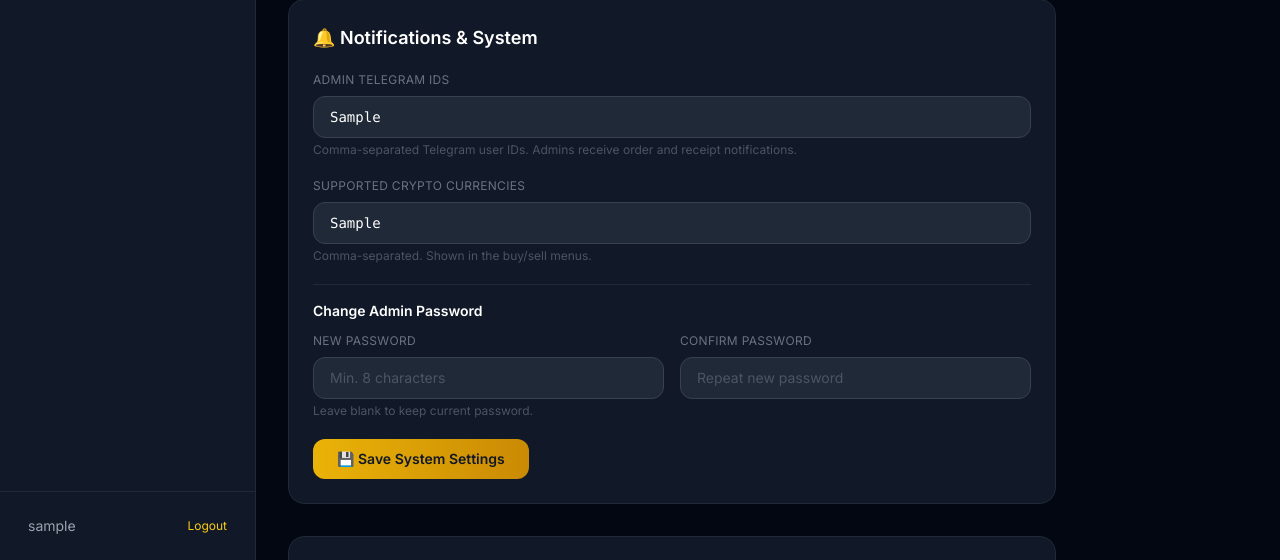
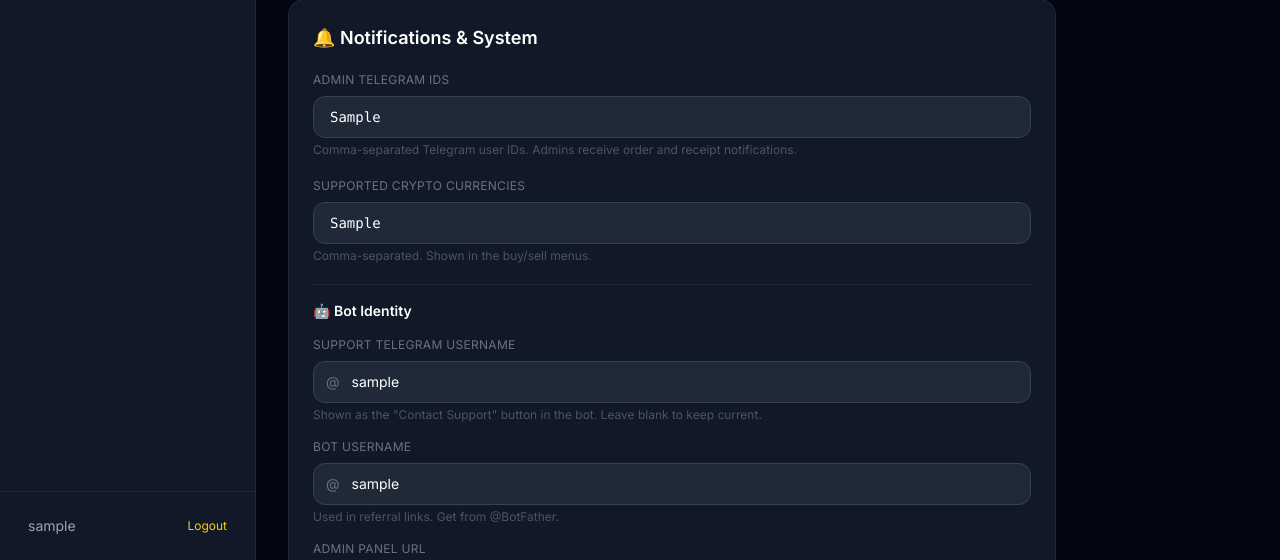
Before and after one commit to chinhigh80/ai-gold-bot, a FastAPI app: template app/admin/templates/settings.html in a window 1280 px wide. Shown: the part 2040-2600 px from the top of the page. Run offline with FastAPI, Linux system fonts and the light colour scheme; the template is opened without the code that fills it: most values are stand-ins (such as "Sample title", 1, 10 or a date in 2020); parts of the project's set-up code (start-up, migrations or seed data) failed here and were passed over; some libraries are stand-ins or nearby versions.

Commit message:
Add support username, bot username, admin URL to settings — all configurable without restart

```diff
--- a/app/admin/templates/settings.html
+++ b/app/admin/templates/settings.html
@@ -20,7 +20,7 @@
   <div class="px-4 py-3 bg-green-900/30 border border-green-700/50 rounded-xl text-green-400 text-sm">✅ Price API keys saved. Price cache cleared.</div>
   {% endif %}
   {% if saved == 'system' %}
-  <div class="px-4 py-3 bg-green-900/30 border border-green-700/50 rounded-xl text-green-400 text-sm">✅ Notifications & system settings saved.</div>
+  <div class="px-4 py-3 bg-green-900/30 border border-green-700/50 rounded-xl text-green-400 text-sm">✅ System & bot settings saved.</div>
   {% endif %}
   {% if system_error %}
   <div class="px-4 py-3 bg-red-900/30 border border-red-700/50 rounded-xl text-red-400 text-sm">❌ {{ system_error }}</div>
@@ -249,6 +249,40 @@
           <p class="text-xs text-gray-600 mt-1">Comma-separated. Shown in the buy/sell menus.</p>
         </div>
 
+        <div class="pt-4 border-t border-gray-800 space-y-4">
+          <h3 class="text-sm font-semibold text-white">🤖 Bot Identity</h3>
+
+          <div>
+            <label class="block text-xs text-gray-500 uppercase tracking-wide mb-2">Support Telegram Username</label>
+            <div class="flex items-center bg-gray-800 border border-gray-700 rounded-xl overflow-hidden focus-within:border-yellow-500 focus-within:ring-1 focus-within:ring-yellow-500">
+              <span class="px-3 text-gray-500 text-sm select-none">@</span>
+              <input type="text" name="support_username" value="{{ support_username }}"
+                placeholder="your_support_handle"
+                class="flex-1 bg-transparent py-2.5 pr-4 text-white text-sm placeholder-gray-600 focus:outline-none">
+            </div>
+            <p class="text-xs text-gray-600 mt-1">Shown as the "Contact Support" button in the bot. Leave blank to keep current.</p>
+          </div>
+
+          <div>
+            <label class="block text-xs text-gray-500 uppercase tracking-wide mb-2">Bot Username</label>
+            <div class="flex items-center bg-gray-800 border border-gray-700 rounded-xl overflow-hidden focus-within:border-yellow-500 focus-within:ring-1 focus-within:ring-yellow-500">
+              <span class="px-3 text-gray-500 text-sm select-none">@</span>
+              <input type="text" name="bot_username" value="{{ bot_username }}"
+                placeholder="AMIRAGOLDLUXURY_bot"
+                class="flex-1 bg-transparent py-2.5 pr-4 text-white text-sm placeholder-gray-600 focus:outline-none">
+            </div>
+            <p class="text-xs text-gray-600 mt-1">Used in referral links. Get from @BotFather.</p>
+          </div>
+
+          <div>
+            <label class="block text-xs text-gray-500 uppercase tracking-wide mb-2">Admin Panel URL</label>
+            <input type="text" name="admin_panel_url" value="{{ admin_panel_url }}"
+              placeholder="https://yourdomain.com or https://xxxx.trycloudflare.com"
+              class="w-full bg-gray-800 border border-gray-700 rounded-xl px-4 py-2.5 text-white text-sm placeholder-gray-600 focus:outline-none focus:border-yellow-500 focus:ring-1 focus:ring-yellow-500">
+            <p class="text-xs text-gray-600 mt-1">Used in admin Telegram notifications (receipt submitted links). Leave blank to keep current.</p>
+          </div>
+        </div>
+
         <div class="pt-4 border-t border-gray-800">
           <h3 class="text-sm font-semibold text-white mb-3">Change Admin Password</h3>
           <div class="grid grid-cols-2 gap-4">
--- a/app/bot/handlers/buy.py
+++ b/app/bot/handlers/buy.py
@@ -268,13 +268,16 @@ async def msg_receipt_upload(message: Message, state: FSMContext, db: AsyncSessi
 
     # Notify admins
     from app.bot.utils.formatting import grams, usd
+    from app.db.redis import redis_get as _redis_get
+    _panel_url = (await _redis_get("admin:cfg:ADMIN_PANEL_URL") or "").rstrip("/")
+    _orders_url = f"{_panel_url}/admin/dashboard" if _panel_url else "your admin panel"
     await notify_admins(
         f"🧾  <b>Payment Receipt Submitted</b>\n\n"
         f"👤  {user.display_name}  (ID: <code>{user.telegram_id}</code>)\n"
         f"📋  Order <code>#{order_id}</code>  ·  {grams(order.grams)}  ·  {usd(order.total_usd)}\n"
         f"🪙  {order.crypto_currency}\n\n"
         f"<b>Receipt:</b> {'[Photo attached]' if receipt_ref.startswith('PHOTO:') else receipt_ref[5:]}\n\n"
-        f"👉  Approve at: http://localhost:8000/admin/orders"
+        f"👉  Approve at: {_orders_url}"
     )
 
     # If receipt is a photo, forward it to admins
--- a/app/bot/handlers/referral.py
+++ b/app/bot/handlers/referral.py
@@ -5,17 +5,17 @@ from aiogram.types import CallbackQuery, InlineKeyboardButton, InlineKeyboardMar
 from app.bot.utils.formatting import referral_message
 from app.bot.utils.helpers import gold_reply
 from app.config import settings
+from app.db.redis import redis_get
 from app.models.user import User
 
 router = Router(name="referral")
-
-BOT_USERNAME = "AMIRAGOLDLUXURY_bot"
 
 
 @router.message(Command("referral"))
 @router.callback_query(F.data == "menu:referral")
 async def show_referral(event: Message | CallbackQuery, user: User) -> None:
-    referral_link = f"https://t.me/{BOT_USERNAME}?start={user.referral_code}"
+    bot_username = await redis_get("admin:cfg:BOT_USERNAME") or "AMIRAGOLDLUXURY_bot"
+    referral_link = f"https://t.me/{bot_username}?start={user.referral_code}"
 
     text = referral_message(
         display_name=user.display_name,
```
Also changed, not shown: app/admin/router.py (+16 -1 lines), app/bot/handlers/support.py (+12 -8 lines).
